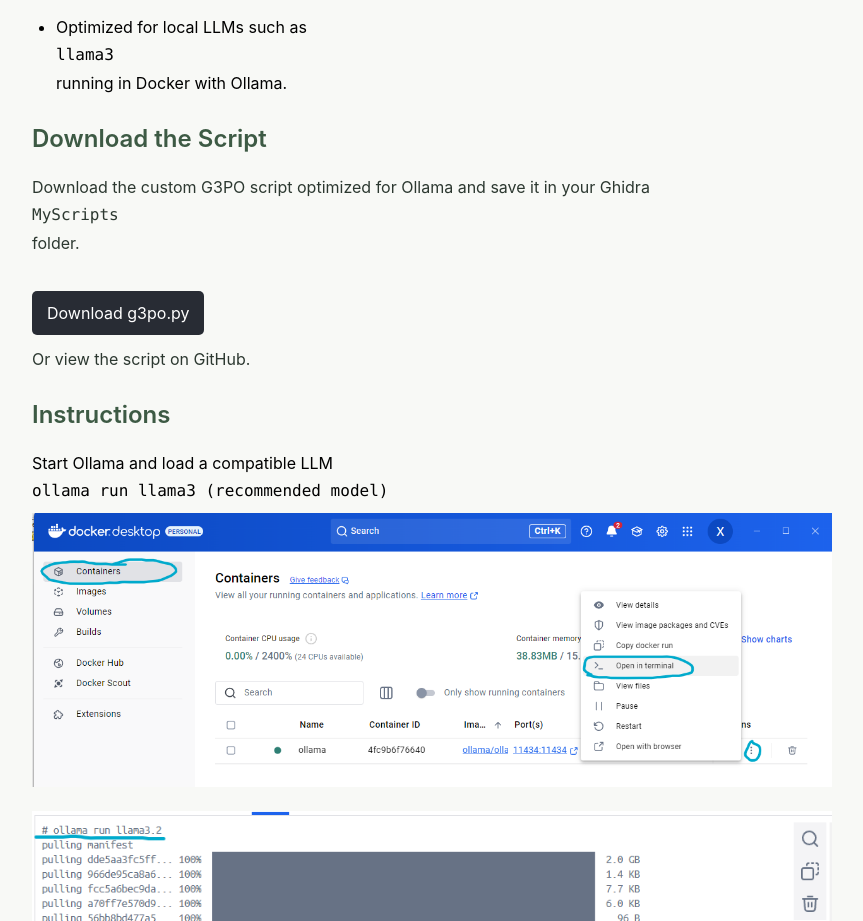
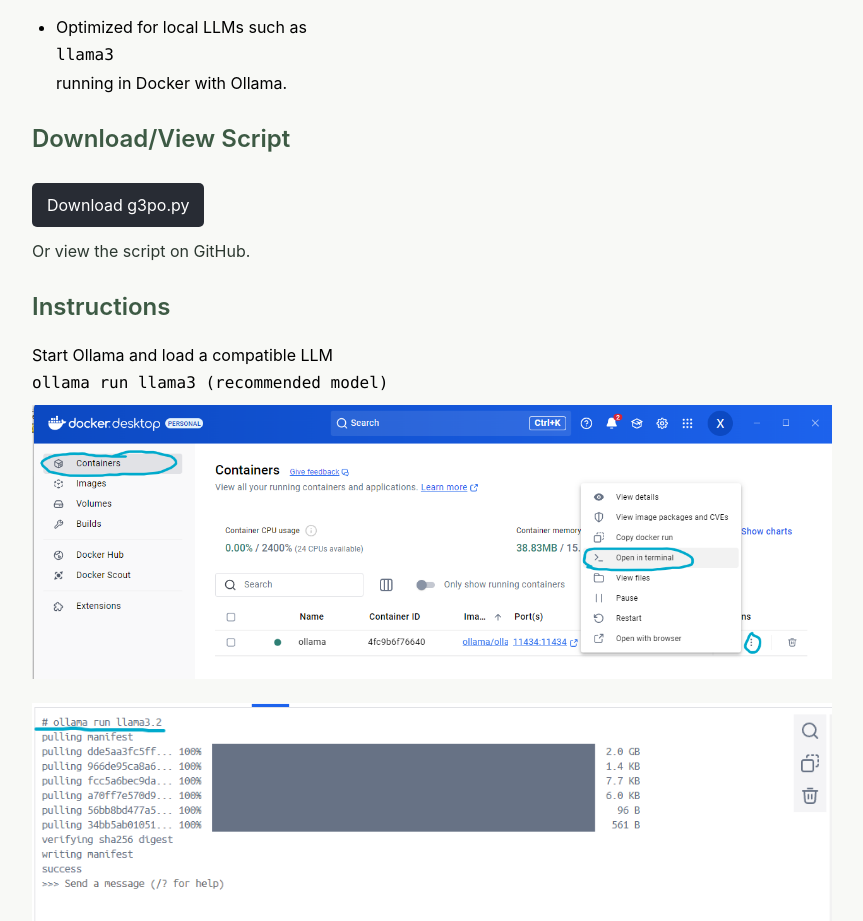
Before and after one commit to jakapop1/aisenseiV2, a React (Create React App) app: page /g3po/docker/ollama/ghidra/script in a window 1280 px wide. Shown: the part 982-1903 px from the top of the page, without its empty margins (256-1119 px from the left). Built offline with nearby package versions, Linux system fonts and the light colour scheme.

Commit message:
Minor Changes

```diff
--- a/src/pages/g3po/g3poScripts.js
+++ b/src/pages/g3po/g3poScripts.js
@@ -57,10 +57,7 @@
     </section>
 
     <section>
-      <h2>Download the Script</h2>
-      <p>
-        Download the custom G3PO script optimized for Ollama and save it in your Ghidra <code>MyScripts</code> folder.
-      </p>
+      <h2>Download/View Script</h2>
       <a
         href="/downloads/g3po.py"
         download
```
